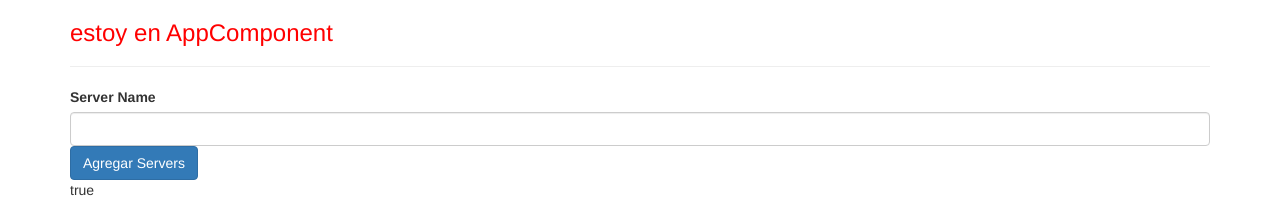
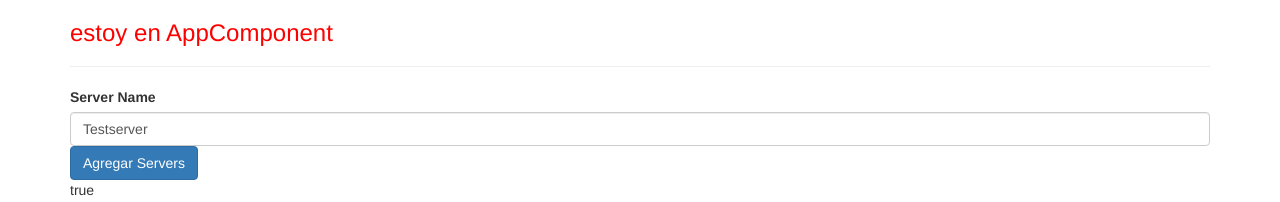
Before and after one commit to RaquelAM/UdemyAngular, an Angular app: page / in a window 1280 px wide. Shown: the top 202 px of the page. Built offline with nearby package versions, Linux system fonts and the light colour scheme.

Commit message:
Seccion 2, class 31

```diff
--- a/src/app/servers/servers.component.html
+++ b/src/app/servers/servers.component.html
@@ -1,5 +1,9 @@
 <label>Server Name</label>
-<input type="text" class="form-control" (input)="onUdateServerName($event)">
+<!--<input type="text" class="form-control" (input)="onUdateServerName($event)">-->
+
+<input type="text" class="form-control" [(ngModel)]="serverName">
+
+<!--<p>{{ serverName }}</p>-->
 <button class="btn btn-primary" [disabled]="!allowNewServer" (click)="onCreateServer()">
 	Agregar Servers
 </button>
--- a/src/app/servers/servers.component.ts
+++ b/src/app/servers/servers.component.ts
@@ -10,7 +10,10 @@ import { Component, OnInit } from '@angular/core';
 })
 export class ServersComponent implements OnInit {
   allowNewServer = false;
-  serverCreationStatus = 'No server was created'
+  serverCreationStatus = 'No server was created';
+  serverName = "Testserver";
+
+
   constructor() { //metodo que se llama al crear este componente
   	setTimeout( () => {
   		this.allowNewServer = true;
@@ -21,10 +24,11 @@ export class ServersComponent implements OnInit {
   }
 
   onCreateServer(){
-  	this.serverCreationStatus = 'Server was created';
+  	this.serverCreationStatus = 'Server was created. Name is ' + this.serverName;
   }
 
   onUdateServerName(event: any){
   	console.log(event)
+    this.serverName = (<HTMLInputElement>event.target).value;
   }
 }
```
